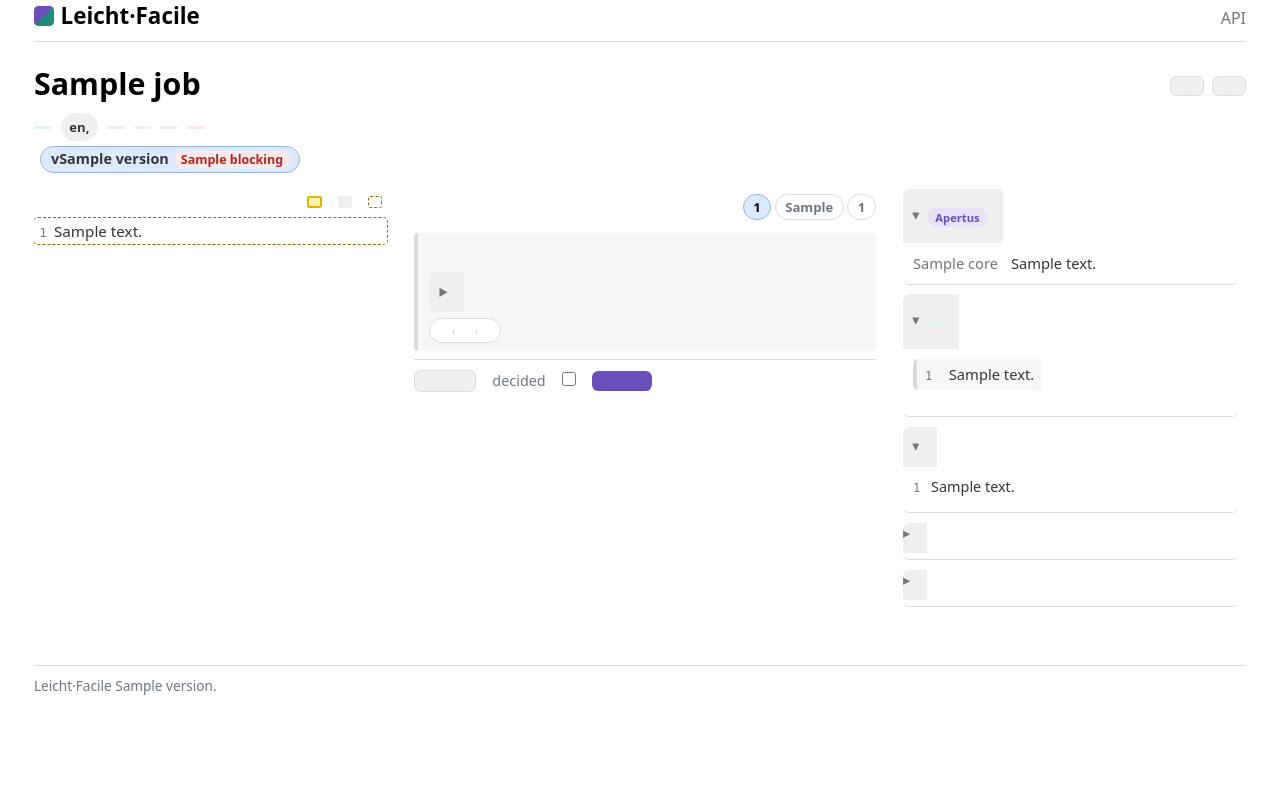
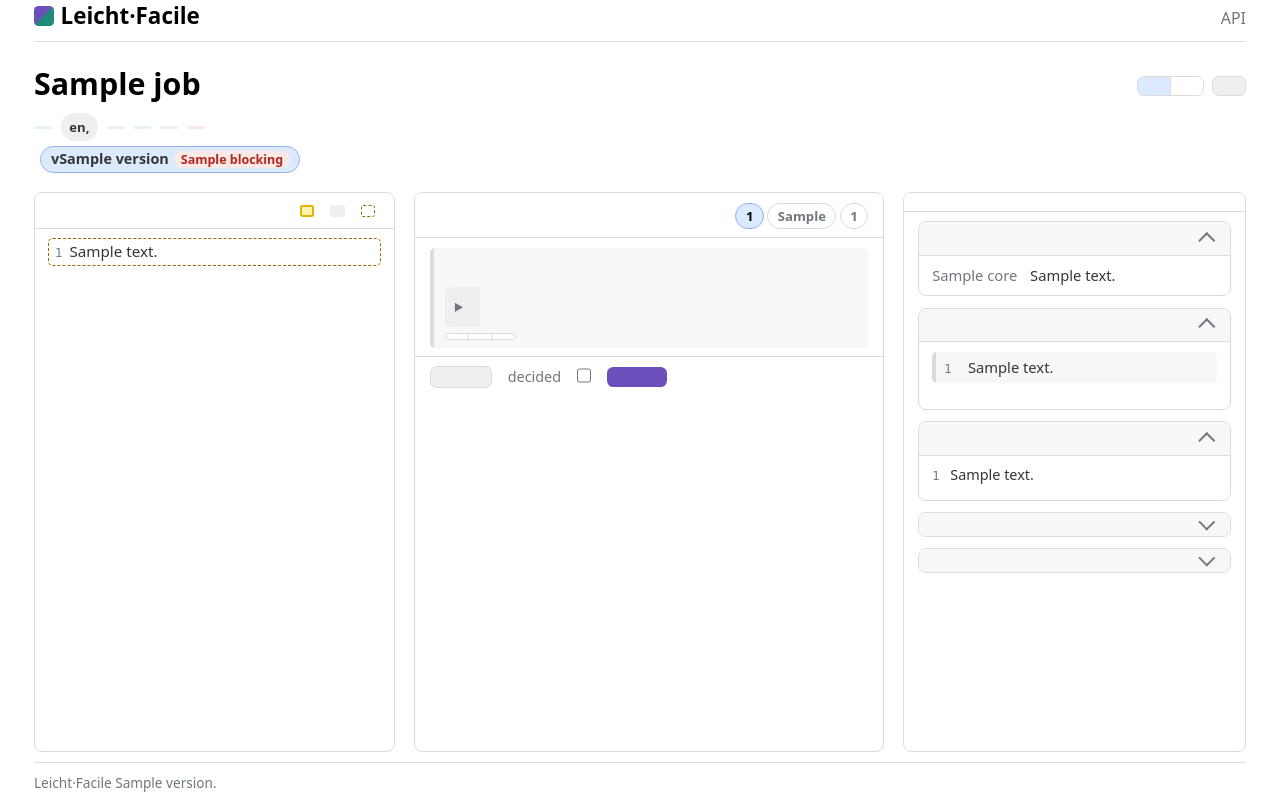
Before and after one commit to bobrovsky420/leicht-facile, a Python web app: template src/leichtfacile/web/templates/review.html in a window 1280 px wide. Run offline with Jinja, Linux system fonts and the light colour scheme; the template is opened without the code that fills it: most values are stand-ins (such as "Sample title", 1, 10 or a date in 2020).

Commit message:
Fit the review page to the window on wide screens so only the panes scroll

```diff
--- a/src/leichtfacile/web/static/app.css
+++ b/src/leichtfacile/web/static/app.css
@@ -38,7 +38,6 @@ footer.site { margin-top: 3rem; color: var(--text-muted); font-size: .85rem; }
 .visually-hidden { position: absolute; width: 1px; height: 1px; overflow: hidden; clip: rect(0 0 0 0); white-space: nowrap; }
 .error { color: var(--err); border-left: 4px solid var(--err); padding-left: .8rem; }
 .hint { color: var(--text-muted); font-size: .9rem; }
-.crumbs { margin: 0 0 .2rem; font-size: .9rem; }
 .card { background: var(--background-alt); border: 1px solid var(--border); border-radius: var(--radius); padding: 1rem 1.2rem; }
 form.inline { display: inline-block; margin-right: .5rem; }
 button, .button, input[type=submit] { border-radius: .4rem; }
@@ -171,6 +170,11 @@ table.usage { margin-top: 1rem; font-size: .9rem; }
               border-radius: var(--radius); box-shadow: 0 6px 18px rgba(0,0,0,.12); min-width: 12rem; display: flex; flex-direction: column; }
 .menu-items a { padding: .5rem .9rem; text-decoration: none; color: var(--text-main); }
 .menu-items a:hover { background: var(--background); }
+.view-switch { display: inline-flex; border: 1px solid var(--border); border-radius: .4rem; overflow: hidden; }
+.view-opt { padding: .55rem 1rem; font-size: .95rem; text-decoration: none; color: var(--text-main); background: var(--background-body); }
+.view-opt + .view-opt { border-left: 1px solid var(--border); }
+.view-opt:hover { background: var(--background); color: var(--text-bright); }
+.view-opt.current { background: var(--sel); color: var(--text-bright); font-weight: 600; }
 .versions { margin: .3rem 0 .2rem; display: flex; gap: .4rem; align-items: center; flex-wrap: wrap; }
 .version { display: inline-flex; gap: .35rem; align-items: center; padding: .15rem .6rem; border-radius: 1rem; border: 1px solid var(--border);
            text-decoration: none; color: var(--text-main); font-size: .9rem; }
@@ -180,12 +184,35 @@ table.usage { margin-top: 1rem; font-size: .9rem; }
 
 .review-grid { display: grid; grid-template-columns: minmax(0, 1fr) minmax(0, 1.3fr) minmax(0, .95fr);
                gap: 1.2rem; align-items: start; margin-top: 1rem; }
-.pane { max-height: calc(100vh - 12rem); overflow-y: auto; padding-right: .5rem; }
-.pane-head { position: sticky; top: 0; background: var(--background-body); z-index: 2; padding: .3rem 0; display: flex;
-             gap: .6rem; align-items: baseline; justify-content: space-between; flex-wrap: wrap; }
+/* Each column is a framed box that scrolls on its own; the padding keeps the outlines of
+   highlighted segments and blocks inside the scroll area, where they are not clipped.
+   The sticky header and save bar reach over that padding, so outlines scrolling under
+   them stay hidden. */
+.pane { --pane-pad: .9rem; max-height: calc(100vh - 12rem); overflow-y: auto; padding: 0 var(--pane-pad);
+        background: var(--background-body); border: 1px solid var(--border); border-radius: var(--radius); }
+.pane-head { position: sticky; top: 0; background: var(--background-body); z-index: 2; padding: .6rem var(--pane-pad) .5rem;
+             margin: 0 calc(-1 * var(--pane-pad)) .6rem;
+             border-bottom: 1px solid var(--border); display: flex; gap: .6rem; align-items: baseline; justify-content: space-between; flex-wrap: wrap; }
 .pane-head h2 { margin: 0; }
+.pane.reader { max-height: none; overflow: visible; margin-top: 1rem; padding-bottom: .9rem; }
+.pane.reader .pane-head { position: static; }
+#reader-note.bad { color: var(--err); }
+#reader-frame { display: block; width: 100%; min-height: 20rem; border: 0; background: #fff; }
 .pane-hint { margin: .1rem 0 .5rem; }
 @media (max-width: 1100px) { .review-grid { grid-template-columns: 1fr; } .pane { max-height: none; } }
+/* On a wide, tall enough window the review page fits the window, footer included: the
+   panes take the height that is left and only they scroll. Narrower or shorter windows
+   keep the stacked panes and the page scrolls as usual. */
+@media (min-width: 1101px) and (min-height: 600px) {
+  body.fit-screen { height: 100vh; height: 100dvh; box-sizing: border-box; padding-bottom: .5rem;
+                    display: flex; flex-direction: column; }
+  body.fit-screen > main { flex: 1; min-height: 0; display: flex; flex-direction: column; }
+  body.fit-screen > footer { margin-top: .6rem; }
+  body.fit-screen .review-grid { flex: 1; min-height: 0; grid-template-rows: minmax(0, 1fr); align-items: stretch; }
+  body.fit-screen .review-grid > .pane { max-height: none; }
+  body.fit-screen .pane.reader { flex: 1; min-height: 0; overflow-y: auto; }
+  body.fit-screen .pane.reader .pane-head { position: sticky; }
+}
 .legend { font-size: .78rem; color: var(--text-muted); display: flex; gap: .7rem; flex-wrap: wrap; }
 .lg::before { content: ""; display: inline-block; width: .9rem; height: .7rem; margin-right: .3rem; vertical-align: -.05rem; border-radius: .15rem; }
 .lg-linked::before { background: var(--link-bg); outline: 2px solid #e0b400; outline-offset: -2px; }
@@ -225,9 +252,9 @@ h3.seg { font-size: 1.05rem; margin-top: 1rem; }
 .suggestion { color: var(--ok); }
 .decision { display: flex; gap: .8rem; flex-wrap: wrap; align-items: center; font-size: .86rem; margin-top: .4rem; }
 .segmented { display: inline-flex; border: 1px solid var(--border); border-radius: 1rem; overflow: hidden; background: var(--background-body); }
-.segmented .opt { position: relative; }
+.segmented .opt { position: relative; display: flex; margin: 0; }  /* water.css gives labels a bottom margin */
 .segmented .opt input { position: absolute; opacity: 0; width: 0; height: 0; margin: 0; }
-.segmented .opt span { display: inline-block; padding: .15rem .7rem; cursor: pointer; color: var(--text-muted); }
+.segmented .opt span { display: block; padding: .15rem .7rem; cursor: pointer; color: var(--text-muted); }
 .segmented .opt + .opt span { border-left: 1px solid var(--border); }
 .segmented .opt:hover span { color: var(--text-bright); background: var(--background); }
 .segmented .opt input:focus-visible + span { outline: 2px solid var(--focus); outline-offset: -2px; }
@@ -235,19 +262,32 @@ h3.seg { font-size: 1.05rem; margin-top: 1rem; }
 .segmented .opt-edited input:checked + span { background: var(--sel); color: #1d4ed8; font-weight: 600; }
 .segmented .opt-rejected input:checked + span { background: var(--err-bg); color: var(--err); font-weight: 600; }
 .decision textarea { flex-basis: 100%; margin: .2rem 0 0; font-family: inherit; font-size: 1rem; }
-.save-bar { position: sticky; bottom: 0; background: var(--background-body); padding: .6rem 0; border-top: 1px solid var(--border);
+.save-bar { position: sticky; bottom: 0; background: var(--background-body); padding: .6rem var(--pane-pad, 0); border-top: 1px solid var(--border);
+            margin: 0 calc(-1 * var(--pane-pad, 0));
             display: flex; gap: 1rem; align-items: center; flex-wrap: wrap; z-index: 2; }
 .save-bar button { margin: 0; }
 .save-bar .complete { display: inline-flex; gap: .3rem; align-items: center; font-size: .9rem; }
 .save-bar .complete input { margin: 0; }
 #save-status.ok { color: var(--ok); } #save-status.bad { color: var(--err); }
 
-.panel-section { margin: 0 0 .6rem; padding: 0 0 .4rem; background: none; border: 0; border-bottom: 1px solid var(--border); }
-.panel-section summary { cursor: pointer; list-style: none; display: flex; align-items: center; gap: .4rem; }
+/* Side-panel cards. water.css lays details out as a flex column that shrinks the summary
+   to its text and underlines it on hover; here the header spans the card. */
+.panel-section, .panel-section[open] { display: block; margin: 0 0 .7rem; padding: 0; background: var(--background-body);
+                                       border: 1px solid var(--border); border-radius: var(--radius); overflow: hidden; }
+.panel-section summary { display: flex; align-items: center; justify-content: space-between; gap: .6rem; margin: 0;
+                         padding: .5rem .8rem; background: var(--background-alt); list-style: none; cursor: pointer; }
+.panel-section[open] summary { margin: 0; border-bottom: 1px solid var(--border); }
+.panel-section summary:hover, .panel-section summary:focus { text-decoration: none; }
+.panel-section summary:focus-visible { outline: 2px solid var(--focus); outline-offset: -2px; }
 .panel-section summary::-webkit-details-marker { display: none; }
-.panel-section summary::before { content: "▸"; color: var(--text-muted); font-size: .9rem; transition: transform .15s; }
-.panel-section[open] summary::before { transform: rotate(90deg); }
-.panel-section summary h2 { margin: .3rem 0; font-size: 1.1rem; }
+.panel-section summary::after { content: ""; flex: none; width: .6rem; height: .6rem; margin: -.3rem .25rem 0 0;
+                                border: solid var(--text-muted); border-width: 0 .17rem .17rem 0; transform: rotate(45deg); transition: transform .15s; }
+.panel-section[open] summary::after { margin-top: .3rem; transform: rotate(-135deg); }
+.panel-section summary:hover::after { border-color: var(--text-bright); }
+.panel-section summary h3 { margin: 0; font-size: 1.05rem; }
+.panel-body { padding: .6rem .8rem; }
+.panel-body > :first-child { margin-top: 0; }
+.panel-body > :last-child { margin-bottom: 0; }
 .fact-list, .doc-issues, .omissions, .notes { padding-left: 0; list-style: none; }
 .fact { padding: .35rem .5rem; margin-bottom: .35rem; border-radius: .3rem; background: var(--background-alt);
         border-left: 4px solid var(--border); cursor: pointer; font-size: .92rem; }
--- a/src/leichtfacile/web/static/app.js
+++ b/src/leichtfacile/web/static/app.js
@@ -184,6 +184,7 @@
   const form = $("#review-form");
   if (form) {
     let dirty = false;
+    let view = "review";
     const total = blocks.length;
     const decidedCount = $("#decided-count");
     const undecidedN = $("#undecided-n");
@@ -251,7 +252,7 @@
       radio.dispatchEvent(new Event("change", { bubbles: true }));
     };
     document.addEventListener("keydown", (e) => {
-      if (e.altKey || e.ctrlKey || e.metaKey) return;
+      if (view !== "review" || e.altKey || e.ctrlKey || e.metaKey) return;
       if (e.target.matches("input, textarea, select")) return;
       const visible = blocks.filter((b) => !b.hidden);
       if (!visible.length) return;
@@ -273,8 +274,8 @@
       e.returnValue = "";
     });
 
-    form.addEventListener("submit", async (event) => {
-      event.preventDefault();
+    // The decisions on screen, in the body the review API takes.
+    const currentReview = () => {
       const decisions = [];
       blocks.forEach((block) => {
         const picked = chosen(block);
@@ -283,11 +284,16 @@
         if (picked.value === "edited") entry.text = $("textarea", block).value;
         decisions.push(entry);
       });
-      const body = {
+      return {
         draft_version: Number(form.dataset.version),
         decisions,
         completed: form.elements.completed.checked,
       };
+    };
+
+    form.addEventListener("submit", async (event) => {
+      event.preventDefault();
+      const body = currentReview();
       const out = $("#save-status");
       out.textContent = t("saving");
       out.className = "";
@@ -318,6 +324,54 @@
       }
     });
 
+    // -- review: the reader view in place of the three panes, unsaved decisions included
+    const grid = $("#review-grid");
+    const reader = $("#reader-pane");
+    const frame = $("#reader-frame");
+    const note = $("#reader-note");
+    const hint = note.textContent;
+    const fit = () => {
+      const doc = frame.contentDocument;
+      if (doc && doc.documentElement) frame.style.height = `${doc.documentElement.scrollHeight}px`;
+    };
+    frame.addEventListener("load", fit);
+    window.addEventListener("resize", () => view === "reader" && fit());
+
+    const showView = async (name) => {
+      view = name;
+      $$(".view-opt").forEach((a) => {
+        const on = a.dataset.view === name;
+        a.classList.toggle("current", on);
+        a.setAttribute("aria-pressed", String(on));
+      });
+      grid.hidden = name !== "review";
+      reader.hidden = name !== "reader";
+      history.replaceState(null, "", name === "reader" ? "#reader" : location.pathname + location.search);
+      if (name !== "reader") return;
+      note.textContent = dirty ? t("reader_unsaved") : hint;
+      note.className = "hint";
+      try {
+        const res = await fetch(`/jobs/${form.dataset.job}/preview`, {
+          method: "POST",
+          headers: { "Content-Type": "application/json" },
+          body: JSON.stringify(currentReview()),
+        });
+        if (!res.ok) throw new Error(String(res.status));
+        frame.srcdoc = await res.text();
+      } catch (e) {
+        frame.srcdoc = "";
+        note.textContent = t("reader_failed");
+        note.className = "hint bad";
+      }
+    };
+    $$(".view-opt").forEach((a) =>
+      a.addEventListener("click", (e) => {
+        e.preventDefault();
+        if (a.dataset.view !== view) showView(a.dataset.view);
+      })
+    );
+
     refresh();
+    if (location.hash === "#reader") showView("reader");
   }
 })();
--- a/src/leichtfacile/web/templates/job.html
+++ b/src/leichtfacile/web/templates/job.html
@@ -2,7 +2,6 @@
 {% block title %}{{ job.title or job.id }} - Leicht·Facile{% endblock %}
 {% block content %}
 <section class="review-head">
-  <p class="crumbs"><a href="/">{{ t('site.drafts') }}</a></p>
   <h1>{{ job.title or job.id }}</h1>
   <p class="chips">
     <span class="chip status status-{{ job.status }}">{{ t('status.' ~ job.status) }}</span>
--- a/src/leichtfacile/web/templates/review.html
+++ b/src/leichtfacile/web/templates/review.html
@@ -1,15 +1,17 @@
 {% extends "base.html" %}
 {% block title %}{{ t('review.title', title=job.title or job.id) }} - Leicht·Facile{% endblock %}
-{% block body_class %}wide{% endblock %}
+{% block body_class %}wide fit-screen{% endblock %}
 {% block content %}
 {% set counts = v.counts %}
 {% set fc = v.fact_counts %}
 <section class="review-head">
-  <p class="crumbs"><a href="/">{{ t('site.drafts') }}</a></p>
   <div class="title-row">
     <h1>{{ job.title or job.id }}</h1>
     <nav class="actions" aria-label="{{ t('review.actions') }}">
-      <a class="button secondary" href="/jobs/{{ job.id }}/preview?version={{ v.draft.version }}" target="_blank" rel="noopener">{{ t('review.reader_view') }}</a>
+      <span class="view-switch" role="group" aria-label="{{ t('review.view') }}">
+        <a class="view-opt current" href="?version={{ v.draft.version }}" data-view="review" aria-pressed="true">{{ t('review.view.review') }}</a>
+        <a class="view-opt" href="/jobs/{{ job.id }}/preview?version={{ v.draft.version }}" data-view="reader" aria-pressed="false">{{ t('review.reader_view') }}</a>
+      </span>
       <details class="menu">
         <summary class="button secondary">{{ t('review.export') }}</summary>
         <div class="menu-items">
@@ -40,7 +42,7 @@
   </nav>
 </section>
 
-<div class="review-grid">
+<div class="review-grid" id="review-grid">
   <section class="pane source" aria-label="{{ t('review.source_label') }}">
     <div class="pane-head">
       <h2>{{ t('review.source') }}</h2>
@@ -113,9 +115,13 @@
   </section>
 
   <aside class="pane panel" aria-label="{{ t('review.checks') }}">
+    <div class="pane-head">
+      <h2>{{ t('review.checks') }}</h2>
+    </div>
     {% if v.core %}
     <details class="panel-section" open>
-      <summary><h2>{{ t('review.core') }} <span class="chip who-apertus">Apertus</span></h2></summary>
+      <summary><h3>{{ t('review.core') }}</h3></summary>
+      <div class="panel-body">
       <dl class="core">
       {% for c in v.core %}
         <dt>{{ c.label }}</dt>
@@ -123,12 +129,14 @@
           {% if c.answer.text %}{{ c.answer.text }}{% else %}<span class="hint">{{ t('core.unanswered') }}</span>{% endif %}</dd>
       {% endfor %}
       </dl>
+      </div>
     </details>
     {% endif %}
 
     {% if v.facts %}
     <details class="panel-section" open>
-      <summary><h2>{{ t('review.facts') }} <span class="chip who-code">{{ t('by.rule') }}</span>{% if v.judge %} <span class="chip who-apertus">{{ t('by.judge') }}</span>{% endif %}</h2></summary>
+      <summary><h3>{{ t('review.facts') }}</h3></summary>
+      <div class="panel-body">
       <ul class="fact-list">
       {% for f in v.facts %}
         <li class="fact fact-{{ f.status }}" data-fact="{{ f.fact.id }}" tabindex="0">
@@ -142,43 +150,51 @@
       {% endfor %}
       </ul>
       <p class="hint">{{ t('review.facts_hint') }}</p>
+      </div>
     </details>
     {% endif %}
 
     {% if v.doc_issues %}
     <details class="panel-section" open>
-      <summary><h2>{{ t('review.doc_findings') }}</h2></summary>
+      <summary><h3>{{ t('review.doc_findings') }}</h3></summary>
+      <div class="panel-body">
       <ul class="doc-issues">
       {% for i in v.doc_issues %}
         <li class="issue sev-{{ i.severity }}"><span class="rid">{{ i.rule_id }}</span> {{ i.message }}</li>
       {% endfor %}
       </ul>
+      </div>
     </details>
     {% endif %}
 
     {% if v.draft.omissions %}
     <details class="panel-section" open>
-      <summary><h2>{{ t('review.omissions') }}</h2></summary>
+      <summary><h3>{{ t('review.omissions') }}</h3></summary>
+      <div class="panel-body">
       <ul class="omissions">
       {% for o in v.draft.omissions %}
         <li class="linkable" data-segments="{{ o.segment_ids | join(' ') }}" tabindex="0"><strong>{{ o.what }}</strong>: {{ o.why }}</li>
       {% endfor %}
       </ul>
+      </div>
     </details>
     {% endif %}
 
     {% if v.draft.glossary %}
     <details class="panel-section">
-      <summary><h2>{{ t('review.glossary') }}</h2></summary>
+      <summary><h3>{{ t('review.glossary') }}</h3></summary>
+      <div class="panel-body">
       <dl class="glossary">
       {% for g in v.draft.glossary %}<dt>{{ g.term }}</dt><dd>{{ g.explanation }}</dd>{% endfor %}
       </dl>
+      </div>
     </details>
     {% endif %}
 
     {% if v.rules %}
     <details class="panel-section">
-      <summary><h2>{{ t('review.measures') }}</h2></summary>
+      <summary><h3>{{ t('review.measures') }}</h3></summary>
+      <div class="panel-body">
       <table class="metrics">
         <tr><th>{{ t('measure.sentences') }}</th><td>{{ v.rules.metrics.sentences }}</td></tr>
         <tr><th>{{ t('measure.words') }}</th><td>{{ t('measure.words_value', avg=v.rules.metrics.avg_words, max=v.rules.metrics.max_words) }}</td></tr>
@@ -186,13 +202,15 @@
         <tr><th>{{ t('measure.passive') }}</th><td>{{ v.rules.metrics.pct_passive }} %</td></tr>
         <tr><th>{{ t('measure.facts') }}</th><td>{% if v.rules.metrics.fact_coverage is not none %}{{ t('measure.facts_value', found=v.rules.metrics.facts_found, total=v.rules.metrics.facts_total) }}{% else %}-{% endif %}</td></tr>
       </table>
+      </div>
     </details>
     {% endif %}
 
     <details class="panel-section">
-      <summary><h2>{{ t('review.run') }}</h2></summary>
+      <summary><h3>{{ t('review.run') }}</h3></summary>
+      <div class="panel-body">
       {% if v.summary %}
-      <p class="hint">{{ t('review.run.writer') }} <code>{{ v.summary.writer_model }}</code>{% if v.summary.judge_model %}. {{ t('review.run.judge') }} <code>{{ v.summary.judge_model }}</code>{% endif %}.</p>
+      <p class="hint">{{ t('review.run.writer') }} <code>{{ v.summary.writer_model }}</code>{% if v.summary.understand_model %}. {{ t('review.run.understand') }} <code>{{ v.summary.understand_model }}</code>{% endif %}{% if v.summary.judge_model %}. {{ t('review.run.judge') }} <code>{{ v.summary.judge_model }}</code>{% endif %}.</p>
       {% if v.summary.notes %}<ul class="notes">{% for n in v.summary.notes %}<li class="hint">{{ n }}</li>{% endfor %}</ul>{% endif %}
       {% endif %}
       <form method="post" action="/jobs/{{ job.id }}/rerun" class="inline">
@@ -206,7 +224,16 @@
       <form method="post" action="/jobs/{{ job.id }}/delete" class="inline">
         <button type="submit" class="secondary">{{ t('review.delete') }}</button>
       </form>
+      </div>
     </details>
   </aside>
 </div>
+
+<section class="pane reader" id="reader-pane" aria-label="{{ t('review.reader_view') }}" hidden>
+  <div class="pane-head">
+    <h2>{{ t('review.reader_view') }}</h2>
+    <span class="hint" id="reader-note">{{ t('review.reader.hint') }}</span>
+  </div>
+  <iframe id="reader-frame" title="{{ t('review.reader_view') }}" sandbox="allow-same-origin"></iframe>
+</section>
 {% endblock %}
```
Also changed, not shown: src/leichtfacile/web/pages.py (+22 -1 lines), tests/web/test_ui.py (+34 -1 lines).
